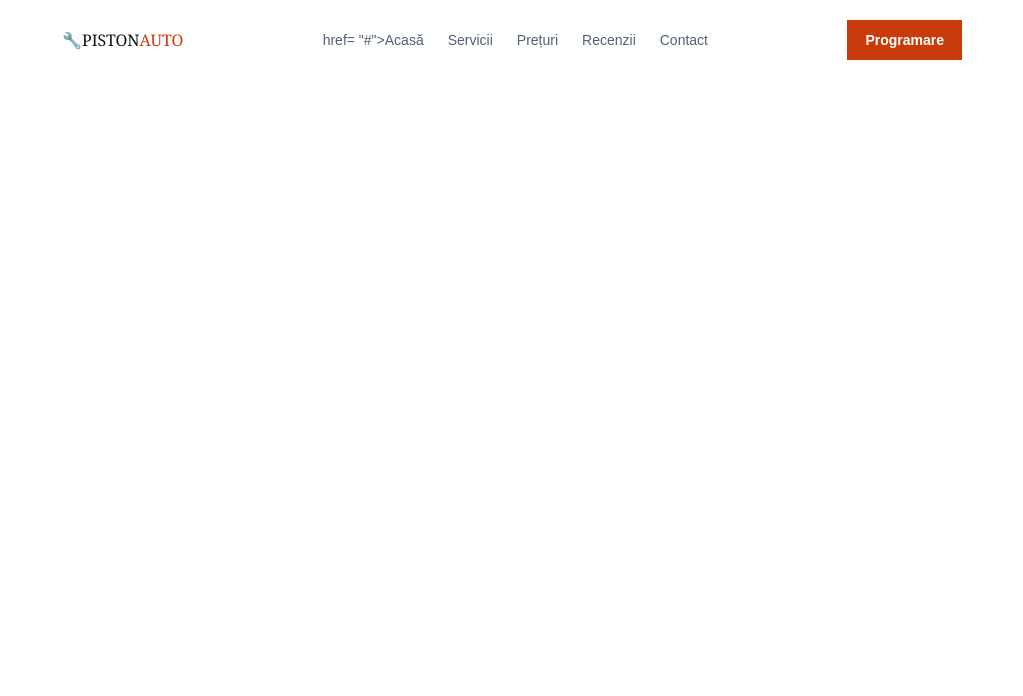
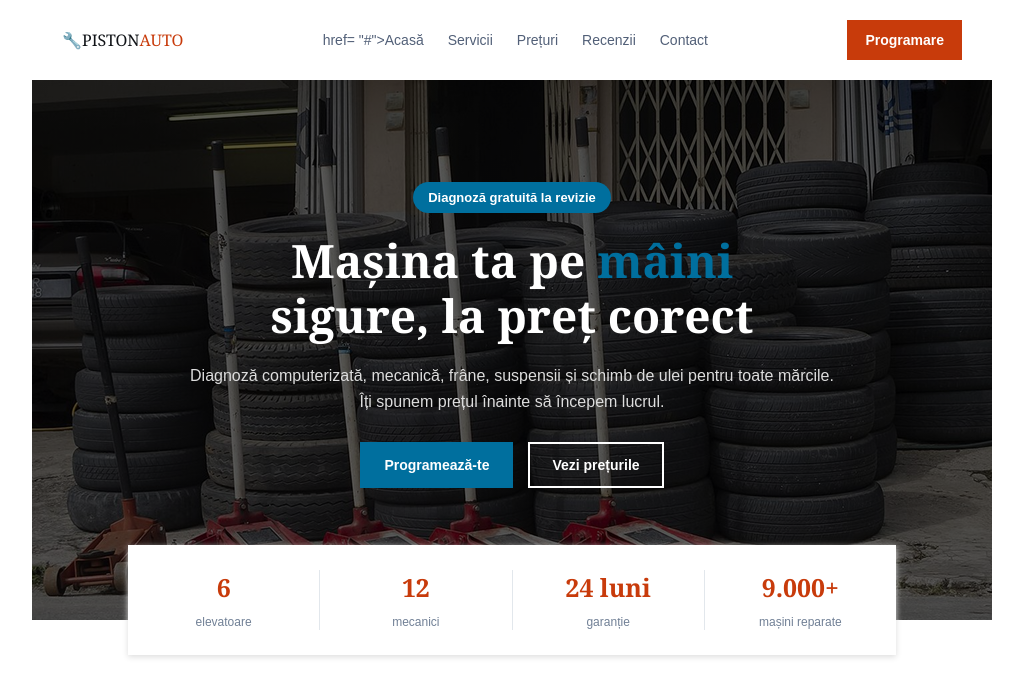
Before and after one commit to Nikolai-Chislari/pdwa-machata-12.2, a plain HTML site: page index.html in a window 1280 px wide. Shown: the whole page, without its empty margins (128-1151 px from the left). Drawn offline with Linux system fonts and the light colour scheme.

Commit message:
добавил главный экран с фото и кнопками

```diff
--- a/index.html
+++ b/index.html
@@ -21,6 +21,51 @@
 
         <a class=" button" href="#contact">Programare</a>
     </header>
+   <main>
+  <section class="hero">
+    <div class="hero-content">
+      <span class="badge">Diagnoză gratuită la revizie</span>
+
+      <h1>
+        Mașina ta pe <span>mâini</span><br>
+        sigure, la preț corect
+      </h1>
+
+      <p>
+        Diagnoză computerizată, mecanică, frâne, suspensii și schimb
+        de ulei pentru toate mărcile. Îți spunem prețul înainte
+        să începem lucrul.
+      </p>
+
+      <div class="hero-buttons">
+        <a class="blue-button" href="#contact">Programează-te</a>
+        <a class="outline-button" href="#preturi">Vezi prețurile</a>
+      </div>
+    </div>
+
+    <div class="stats">
+      <div>
+        <strong>6</strong>
+        <span>elevatoare</span>
+      </div>
+
+      <div>
+        <strong>12</strong>
+        <span>mecanici</span>
+      </div>
+
+      <div>
+        <strong>24 luni</strong>
+        <span>garanție</span>
+      </div>
+
+      <div>
+        <strong>9.000+</strong>
+        <span>mașini reparate</span>
+      </div>
+    </div>
+  </section>
+</main>
 
 </body>
 </html>
--- a/style.css
+++ b/style.css
@@ -55,3 +55,105 @@ nav .active{
     font-size: 14px;
     font-weight: bold;
 }
+
+.hero {
+  position: relative;
+  display: flex;
+  align-items: center;
+  justify-content: center;
+  min-height: 540px;
+  margin-bottom: 55px;
+  background:
+    linear-gradient(rgba(0, 0, 0, 0.65), rgba(0, 0, 0, 0.65)),
+    url("images/1.1.png") center / cover;
+  color: white;
+  text-align: center;
+}
+
+.hero-content {
+  max-width: 650px;
+  padding: 40px 20px 70px;
+}
+
+.badge {
+  display: inline-block;
+  padding: 8px 15px;
+  border-radius: 20px;
+  background: #006f9e;
+  font-size: 13px;
+  font-weight: bold;
+}
+
+.hero h1 {
+  margin: 20px 0;
+  font-family: Georgia, serif;
+  font-size: 46px;
+  line-height: 1.2;
+}
+
+.hero h1 span {
+  color: #006f9e;
+}
+
+.hero p {
+  color: #ddd;
+  font-size: 16px;
+  line-height: 1.6;
+}
+
+.hero-buttons {
+  display: flex;
+  justify-content: center;
+  gap: 15px;
+  margin-top: 28px;
+}
+
+.blue-button,
+.outline-button {
+  padding: 13px 22px;
+  color: white;
+  font-size: 14px;
+  font-weight: bold;
+}
+
+.blue-button {
+  border: 2px solid #006f9e;
+  background: #006f9e;
+}
+
+.outline-button {
+  border: 2px solid white;
+}
+
+.stats {
+  position: absolute;
+  bottom: -35px;
+  left: 10%;
+  display: flex;
+  width: 80%;
+  padding: 25px 0;
+  background: white;
+  box-shadow: 0 2px 6px #ddd;
+}
+
+.stats div {
+  flex: 1;
+  border-right: 1px solid #e2e7ec;
+}
+
+.stats div:last-child {
+  border-right: 0;
+}
+
+.stats strong {
+  display: block;
+  margin-bottom: 8px;
+  color: #c83b0b;
+  font-family: Georgia, serif;
+  font-size: 25px;
+}
+
+.stats span {
+  color: #718096;
+  font-size: 12px;
+}
```
Also changed, not shown: images/1.1.png (added).
